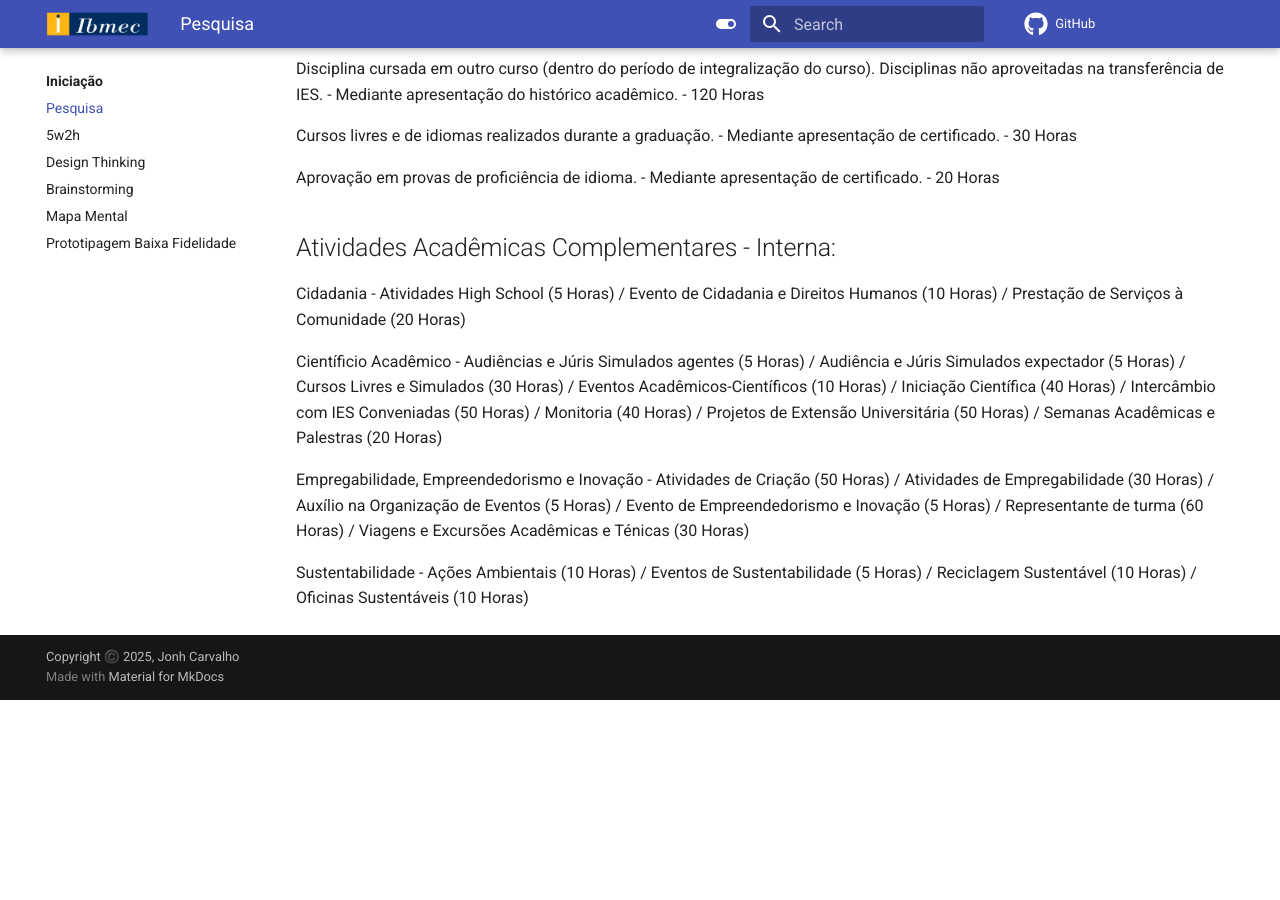
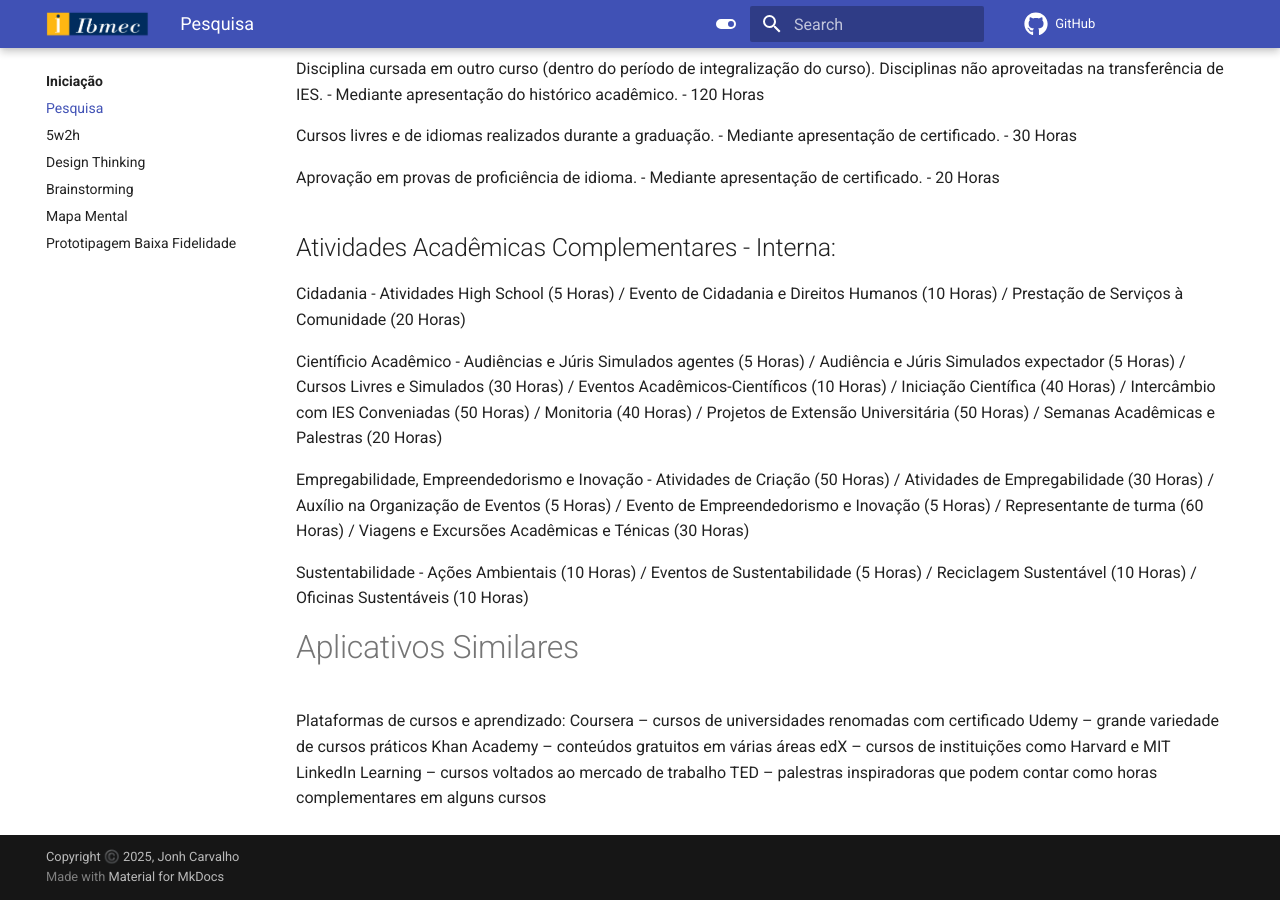
Before and after one commit to Projetos-de-Extensao/PBE_26.1_8003_I, an MkDocs documentation site: the page built from docs/Iniciacao/pesquisa.md, in a window 1280 px wide and 900 px high, scrolled down 1544 px. Built offline with MkDocs 1.6.1 and Material for MkDocs 9.7.7, drawn with Linux system fonts in a browser that asks for light colours; comment, search, counter and statistics services are not loaded; before the commit the page ends 2244 px from its top, so only the background shows below that.

Commit message:
aplicativos_similares

```diff
--- a/docs/Iniciacao/pesquisa.md
+++ b/docs/Iniciacao/pesquisa.md
@@ -52,3 +52,11 @@ Científicio Acadêmico - Audiências e Júris Simulados agentes (5 Horas) / Aud
 Empregabilidade, Empreendedorismo e Inovação - Atividades de Criação (50 Horas) / Atividades de Empregabilidade (30 Horas) / Auxílio na Organização de Eventos (5 Horas) / Evento de Empreendedorismo e Inovação (5 Horas) / Representante de turma (60 Horas) / Viagens e Excursões Acadêmicas e Ténicas (30 Horas)
 
 Sustentabilidade - Ações Ambientais (10 Horas) / Eventos de Sustentabilidade (5 Horas) / Reciclagem Sustentável (10 Horas) / Oficinas Sustentáveis (10 Horas)
+
+# Aplicativos Similares
+Plataformas de cursos e aprendizado: Coursera – cursos de universidades renomadas com certificado
+Udemy – grande variedade de cursos práticos
+Khan Academy – conteúdos gratuitos em várias áreas
+edX – cursos de instituições como Harvard e MIT
+LinkedIn Learning – cursos voltados ao mercado de trabalho
+TED – palestras inspiradoras que podem contar como horas complementares em alguns cursos
```
